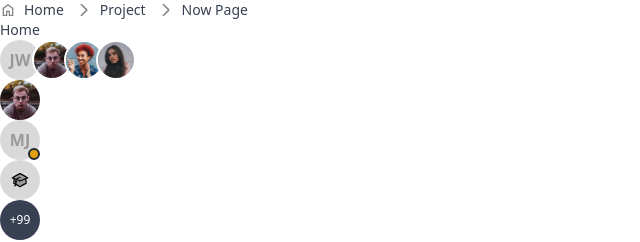
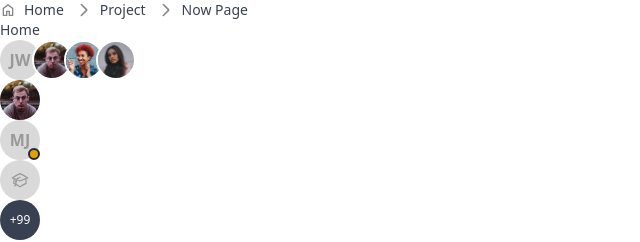
Before and after one commit to jonyworker/auo_comp, a Vue app: page / in a window 1280 px wide. Shown: the top 242 px of the page, without its empty margins (0-640 px from the left). Built offline with nearby package versions, Linux system fonts and the light colour scheme.

Commit message:
update: 修改 baseIcon 元件

```diff
--- a/src/components/misc/BaseIcon.vue
+++ b/src/components/misc/BaseIcon.vue
@@ -9,14 +9,10 @@ const props = defineProps({
         type: String,
         required: false,
         default: 24,
-        // validator: (value) =>
-        //     ["primary", "secondary", "success", "danger", "warning"].includes(
-        //         value
-        //     ),
     },
     color: {
         type: String,
-        default: "#000",
+        default: "red",
     },
 });
 
@@ -30,7 +26,7 @@ const iconComponent = defineAsyncComponent(() =>
         :is="iconComponent"
         :width="props.size"
         :height="props.size"
-        :fill="props.color"
+        :style="{ color: props.color }"
     />
 </template>
 
```
